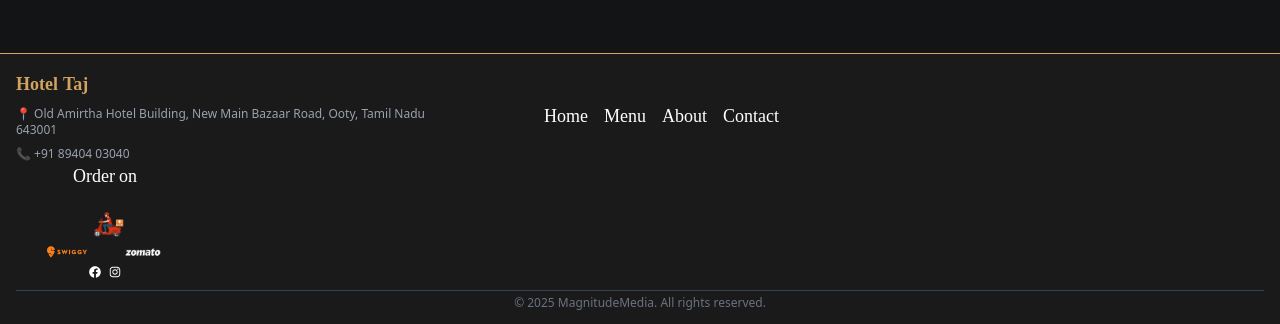
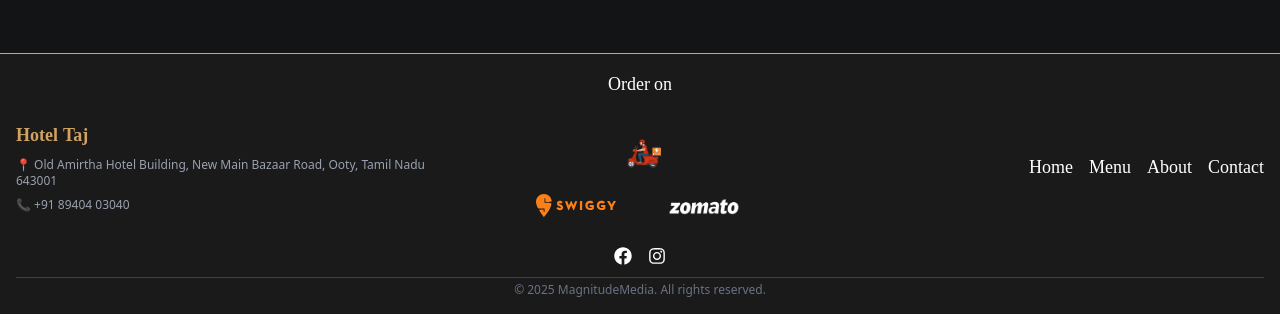
Before and after one commit to shrivignesh47/hotel_taj, a Next.js app: page / in a window 1280 px wide. Shown: the part 5235-5559 px from the top of the page. Built offline with nearby package versions, Linux system fonts and the light colour scheme; no server answers.

Commit message:
Corrections_Done

```diff
--- a/src/app/Components/Menu.jsx
+++ b/src/app/Components/Menu.jsx
@@ -82,7 +82,7 @@ export default function Menu() {
                 text="..Swipe-->.."
                 className="mb-4 ml-auto ml-[10vh]"
               />
-              <div className="w-full max-w-xs md:max-w-md mr-20 lg:mr-0">
+              <div className="w-full max-w-xs md:max-w-md mr-20 sm:mr-15 md:mr-[26vh] lg:mr-[22vh] xl:mr-0">
                 <Swiper
                   effect={"cards"}
                   grabCursor={true}
@@ -90,7 +90,7 @@ export default function Menu() {
                   className="menuswiper ml-3 lg:ml-0" // Added responsive margin-left
                   style={{
                     width: "125%",
-                    height: "400px", // Set a fixed height for Swiper
+                    height: "450px", // Set a fixed height for Swiper
                     overflow: "hidden",
                     borderRadius: "20px",
                   }}
--- a/src/app/Footer.jsx
+++ b/src/app/Footer.jsx
@@ -17,39 +17,43 @@ export default function Footer() {
             <p className="text-gray-400">📍 Old Amirtha Hotel Building, New Main Bazaar Road, Ooty, Tamil Nadu 643001</p>
             <p className="text-gray-400">📞 +91 89404 03040</p>
           </div>
-          {/* Center - Navigation Links */}
-          <div className="hidden md:flex md:justify-right md:items-right md:w-[90vh] fabril-fatface">
+          {/* Center - Delivery, GIF & Socials */}
+          <div className="flex flex-col items-center md:w-1/3 space-y-4 ml-[25vh] md:ml-0">
+            <BlurText text="Order on" delay={150} animateBy="words" direction="top" className="fabril-fatface text-lg" />
+            <Image src="/Assests/zomato/delivery.gif" alt="Swiggy Delivery" width={70} height={70} className="w-16" />
+            <div className="flex space-x-12">
+              <a href="https://www.swiggy.com/menu/114563?source=sharing" target="_blank" rel="noopener noreferrer">
+                <Image src="/Assests/zomato/swiggy1.svg" alt="Swiggy" width={100} height={100} className="w-20 hover:scale-110 transition" />
+              </a>
+              <a href="https://link.zomato.com/xqzv/rshare?id=7466380336cb9158" target="_blank" rel="noopener noreferrer">
+                <Image src="/Assests/zomato/zomato2.png" alt="Zomato" width={100} height={100} className="w-20 hover:scale-110 transition" />
+              </a>
+            </div>
+            <div className="flex space-x-4 mt-3">
+              <a href="https://www.facebook.com/hoteltajooty" target="_blank" rel="noopener noreferrer">
+                <FaFacebook className="cursor-pointer hover:text-blue-500 text-lg" />
+              </a>
+              <a href="https://www.instagram.com/hotel_taj_ooty_/" target="_blank" rel="noopener noreferrer">
+                <FaInstagram className="cursor-pointer hover:text-pink-500 text-lg" />
+              </a>
+            </div>
+          </div>
+          {/* Right - Navigation Links */}
+          <div className="hidden md:flex md:justify-end md:items-center md:w-1/3 fabril-fatface">
             <nav className="flex space-x-4">
               <a href="/" className="hover:text-[#d2a260]">
                 <BlurText text="Home" delay={150} animateBy="words" direction="top" className="fabril-fatface text-lg" />
               </a>
-              <a href="/menu" className="hover:text-[#d2a260]">
+              <a href="/Menu" className="hover:text-[#d2a260]">
                 <BlurText text="Menu" delay={150} animateBy="words" direction="top" className="fabril-fatface text-lg" />
               </a>
-              <a href="/about" className="hover:text-[#d2a260]">
+              <a href="/About" className="hover:text-[#d2a260]">
                 <BlurText text="About" delay={150} animateBy="words" direction="top" className="fabril-fatface text-lg" />
               </a>
-              <a href="/contact" className="hover:text-[#d2a260]">
+              <a href="/Contact" className="hover:text-[#d2a260]">
                 <BlurText text="Contact" delay={150} animateBy="words" direction="top" className="fabril-fatface text-lg" />
               </a>
             </nav>
-          </div>
-          {/* Right - Delivery, GIF & Socials */}
-          <div className="flex flex-col items-center md:w-1/7 md:order-3 space-y-3 mt-10 md:space-y-0 md:mt-0">
-            <BlurText text="Order on" delay={150} animateBy="words" direction="top" className="fabril-fatface text-lg" />
-            <Image src="/Assests/zomato/delivery.gif" alt="Swiggy Delivery" width={56} height={56} className="w-14" />
-            <div className="flex space-x-9">
-              <Image src="/Assests/zomato/swiggy1.svg" alt="Swiggy" width={40} height={40} className="w-10 hover:scale-110 transition" />
-              <Image src="/Assests/zomato/zomato2.png" alt="Zomato" width={40} height={40} className="w-10 hover:scale-110 transition" />
-            </div>
-            <div className="flex space-x-2 mt-2">
-              <a href="https://www.facebook.com/hoteltajooty" target="_blank" rel="noopener noreferrer">
-                <FaFacebook className="cursor-pointer hover:text-blue-500" />
-              </a>
-              <a href="https://www.instagram.com/hotel_taj_ooty_/" target="_blank" rel="noopener noreferrer">
-                <FaInstagram className="cursor-pointer hover:text-pink-500" />
-              </a>
-            </div>
           </div>
         </div>
         {/* Bottom Line */}
--- a/src/app/page.jsx
+++ b/src/app/page.jsx
@@ -41,7 +41,7 @@ const carouselItems = [
 
 const Home = () => {
     return (
-        <div className="container w-full">
+        <div className=" w-full">
             <MCarousel items={carouselItems} />
             <Vm />
             <InstagramEmbed/>
--- a/src/components/ui/text-hover-effect.jsx
+++ b/src/components/ui/text-hover-effect.jsx
@@ -26,8 +26,8 @@ export const TextHoverEffect = ({
   return (
     (<svg
       ref={svgRef}
-      width="100%"
-      height="100%"
+      width="50%"
+      height="50%"
       viewBox="0 0 300 100"
       xmlns="http://www.w3.org/2000/svg"
       onMouseEnter={() => setHovered(true)}
```
